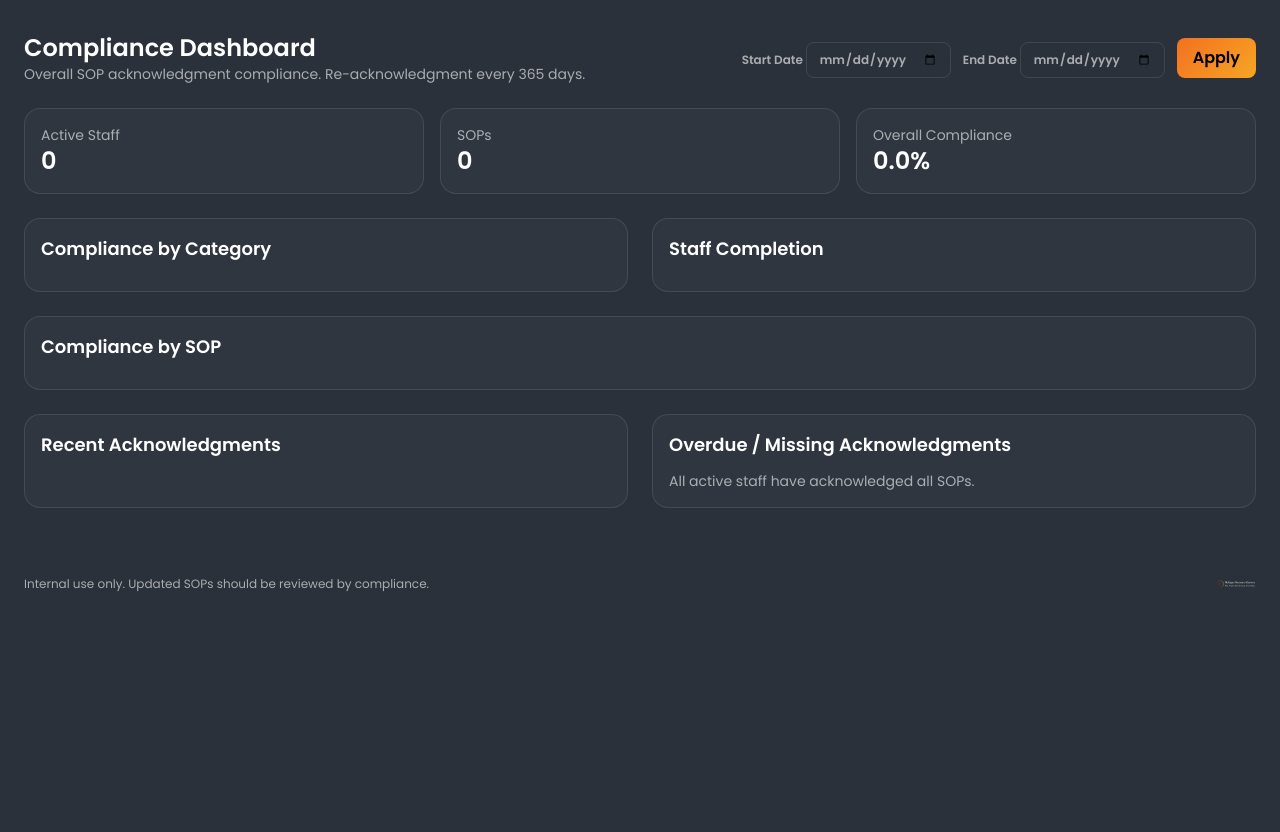
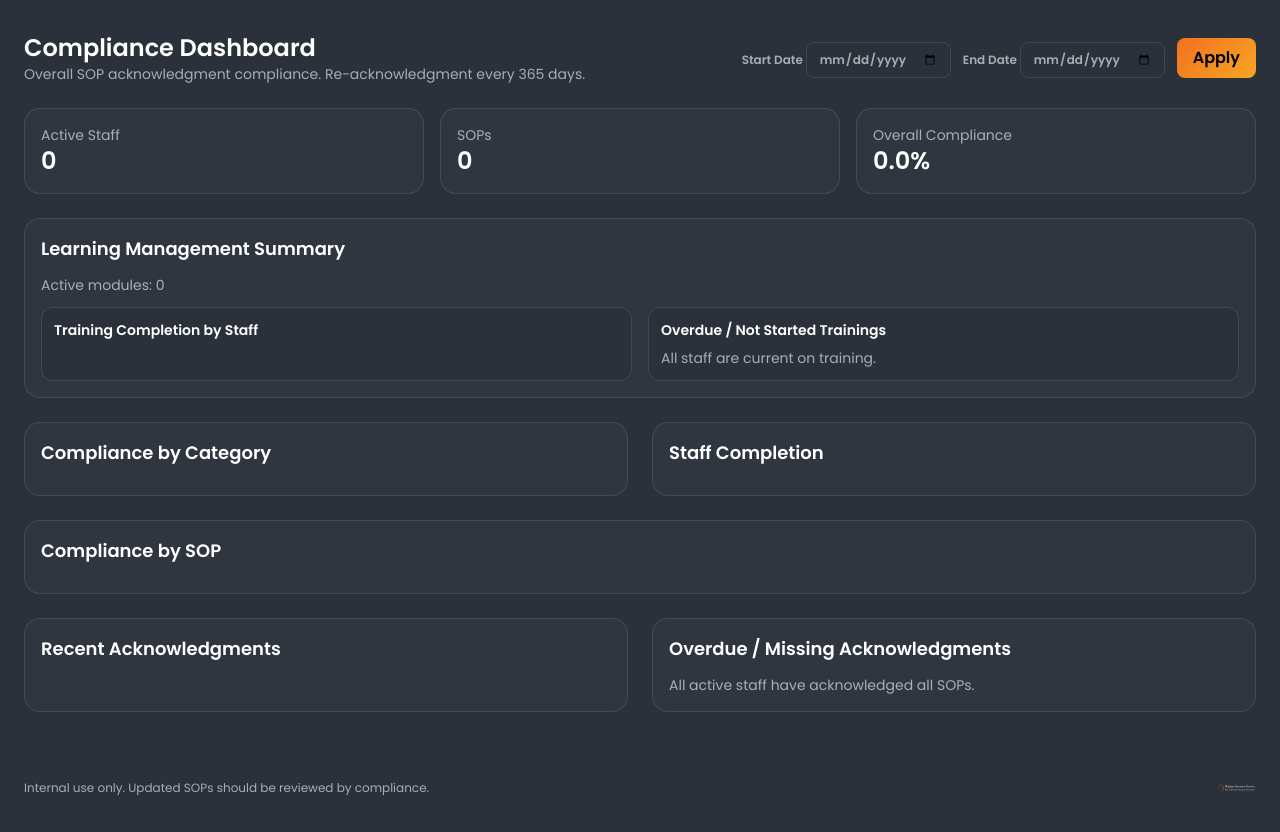
Before and after one commit to MaxMRC-CT/mrc-sop-app, a FastAPI app: page /compliance in a window 1280 px wide. Shown: the part 93-925 px from the top of the page. Before the commit the page ends 685 px from the top, so only its background shows below. Run offline with FastAPI, Linux system fonts and the light colour scheme; the visitor is signed in with stand-in values (Sample User, id 1); data comes from the database, SQL or seed files in the repository; data that the repository does not hold is empty; some libraries are stand-ins or nearby versions.

Commit message:
Add LMS tracking to compliance dashboard

```diff
--- a/app/main.py
+++ b/app/main.py
@@ -1238,6 +1238,38 @@ def compliance_dashboard(
     total_ack_pairs = sum(ack_by_sop.values())
     overall_percent = (total_ack_pairs / total_required * 100) if total_required else 0
 
+    # LMS compliance snapshot
+    modules = cur.execute(
+        "SELECT id, title, recert_days FROM training_modules WHERE active = 1 ORDER BY title"
+    ).fetchall()
+    module_count = len(modules)
+    lms_staff_rows = []
+    lms_overdue_rows = []
+    if staff and modules:
+        for s in staff:
+            completed = 0
+            for m in modules:
+                last_pass = cur.execute(
+                    """
+                    SELECT attempted_at FROM training_attempts
+                    WHERE module_id = ? AND staff_id = ? AND passed = 1
+                    ORDER BY attempted_at DESC
+                    LIMIT 1
+                    """,
+                    (m["id"], s["id"]),
+                ).fetchone()
+                if last_pass:
+                    last_date = datetime.strptime(last_pass["attempted_at"], "%Y-%m-%d %H:%M:%S").date()
+                    due_date = last_date + timedelta(days=m["recert_days"])
+                    if date.today() <= due_date:
+                        completed += 1
+                    else:
+                        lms_overdue_rows.append({"staff": s["name"], "module": m["title"], "due": str(due_date)})
+                else:
+                    lms_overdue_rows.append({"staff": s["name"], "module": m["title"], "due": "Not started"})
+            percent = (completed / module_count * 100) if module_count else 0
+            lms_staff_rows.append({"staff": s["name"], "completed": completed, "total": module_count, "percent": percent})
+
     conn.close()
 
     return _template(
@@ -1258,5 +1290,8 @@ def compliance_dashboard(
             "start_date": start_date or "",
             "end_date": end_date or "",
             "reack_days": REACK_DAYS,
+            "lms_staff_rows": lms_staff_rows,
+            "lms_overdue_rows": lms_overdue_rows,
+            "lms_module_count": module_count,
         },
     )
--- a/templates/compliance.html
+++ b/templates/compliance.html
@@ -31,6 +31,39 @@
       <div class="text-2xl font-semibold">{{ '%.1f' % overall_percent }}%</div>
     </div>
   </div>
+
+  <section class="bg-[#2f3640] border border-white/10 rounded-2xl p-4">
+    <h2 class="text-lg font-semibold mb-3">Learning Management Summary</h2>
+    <div class="text-sm text-white/60 mb-3">Active modules: {{ lms_module_count }}</div>
+    <div class="grid grid-cols-1 lg:grid-cols-2 gap-4">
+      <div class="bg-[#2b313a] border border-white/10 rounded-xl p-3">
+        <h3 class="text-sm font-semibold mb-2">Training Completion by Staff</h3>
+        <div class="space-y-2 text-sm">
+          {% for row in lms_staff_rows %}
+            <div class="flex justify-between border-b border-white/10 py-2">
+              <span>{{ row.staff }}</span>
+              <span>{{ row.completed }}/{{ row.total }} ({{ '%.1f' % row.percent }}%)</span>
+            </div>
+          {% endfor %}
+        </div>
+      </div>
+      <div class="bg-[#2b313a] border border-white/10 rounded-xl p-3">
+        <h3 class="text-sm font-semibold mb-2">Overdue / Not Started Trainings</h3>
+        {% if lms_overdue_rows|length == 0 %}
+          <p class="text-sm text-white/60">All staff are current on training.</p>
+        {% else %}
+          <div class="space-y-2 text-sm">
+            {% for row in lms_overdue_rows %}
+              <div class="border-b border-white/10 py-2">
+                <div class="font-semibold">{{ row.staff }}</div>
+                <div class="text-white/60">{{ row.module }} — {{ row.due }}</div>
+              </div>
+            {% endfor %}
+          </div>
+        {% endif %}
+      </div>
+    </div>
+  </section>
 
   <div class="grid grid-cols-1 lg:grid-cols-2 gap-6">
     <section class="bg-[#2f3640] border border-white/10 rounded-2xl p-4">
```
